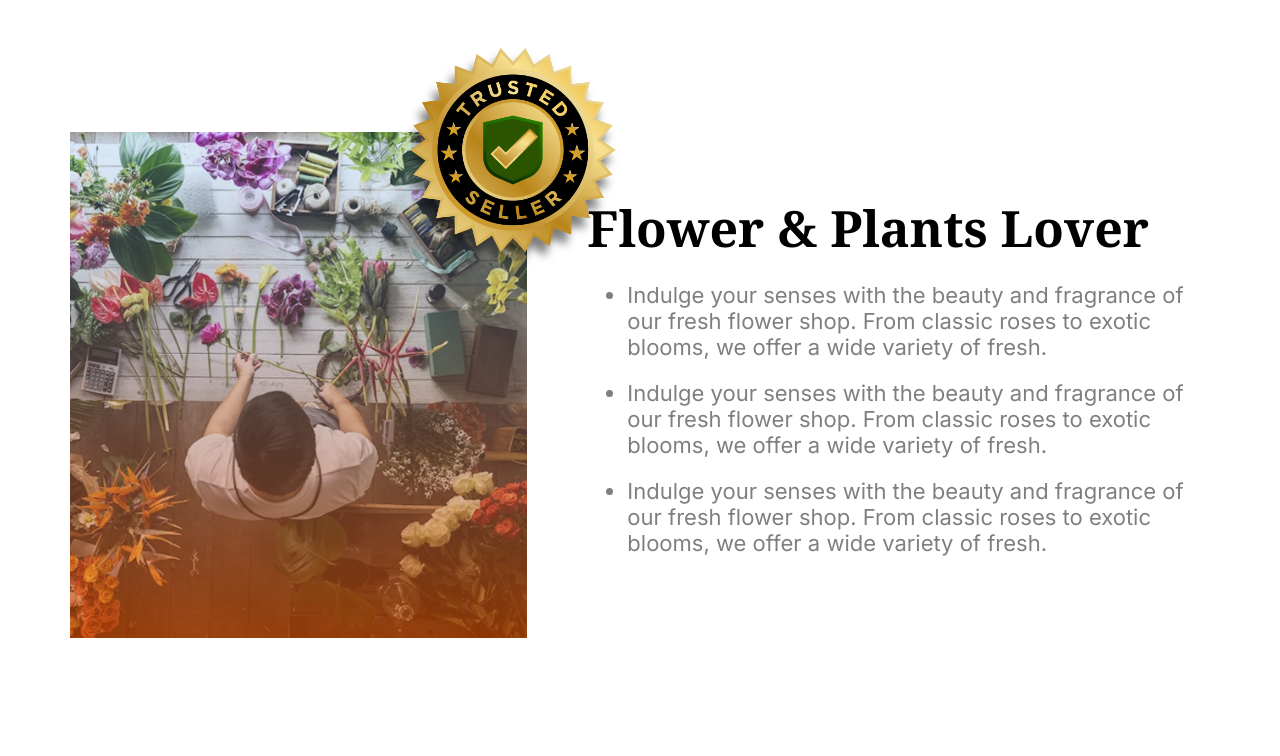
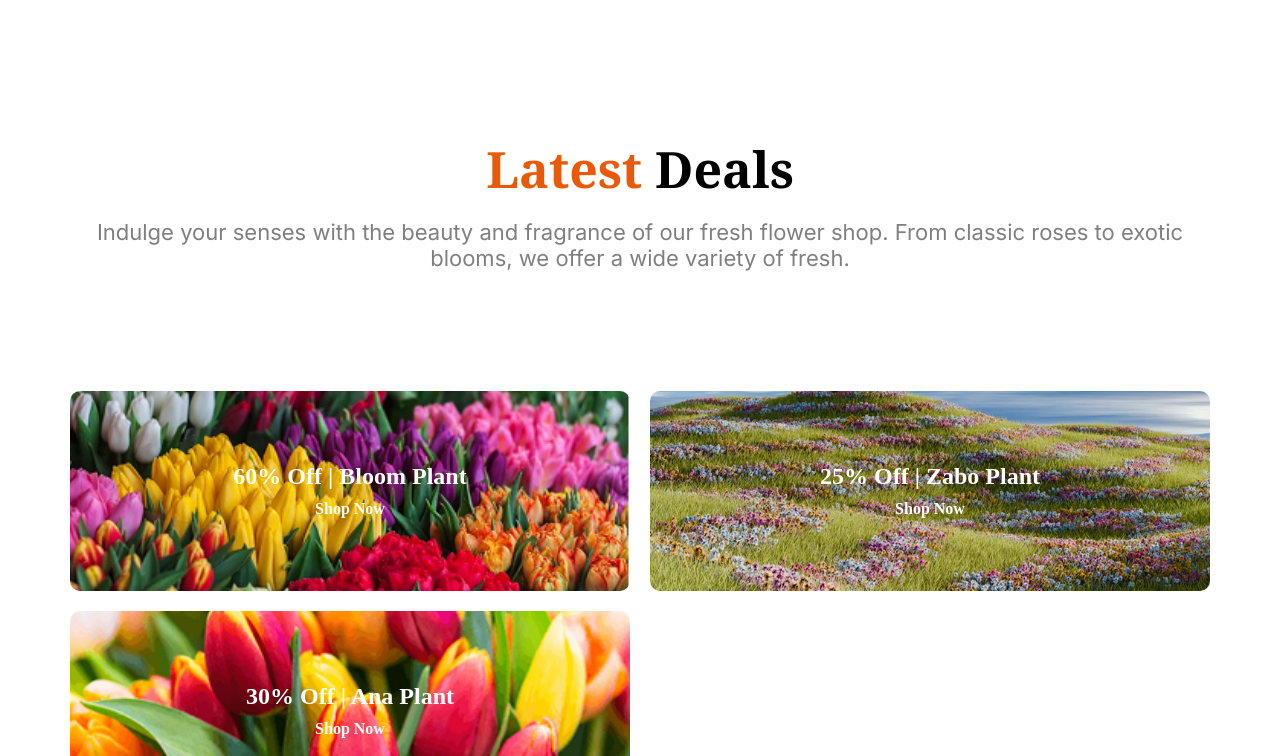
Before and after one commit to emrulislam/batch-12-assignment-02, a plain HTML site: page index.html in a window 1280 px wide. Shown: the part 2044-2800 px from the top of the page. Drawn offline with Linux system fonts and the light colour scheme.

Commit message:
initiated latest post section

```diff
--- a/Styles/style.css
+++ b/Styles/style.css
@@ -154,7 +154,7 @@ nav {
   top: -125px;
   left: 300px;
   border-radius: 50%;
-  filter: drop-shadow(-4px 10px 4px rgba(0, 0, 0,0.5));
+  filter: drop-shadow(-4px 10px 4px rgba(0, 0, 0, 0.5));
 }
 .plant-lover-left img {
   width: 100%;
@@ -177,6 +177,55 @@ nav {
   color: rgba(0, 0, 0, 0.5);
   margin-bottom: 20px;
   margin-left: 20px;
+}
+/* Latest Deal Section */
+.latest-deal-header-title {
+  font-weight: bold;
+  font-size: 3.125rem;
+  margin-bottom: 16px;
+}
+.latest-deal-header-description {
+  font-weight: 400;
+  font-size: 1.375rem;
+  color: rgba(0, 0, 0, 0.5);
+  margin-bottom: 120px;
+}
+.grid-container {
+  display: grid;
+  grid-template-columns: repeat(2, 1fr);
+  gap: 20px;
+  max-width: 1140px;
+}
+.card {
+  background-size: cover;
+  background-position: center;
+  border-radius: 10px;
+  padding: 20px;
+  color: white;
+  text-align: center;
+  height: 200px;
+  display: flex;
+  flex-direction: column;
+  justify-content: center;
+}
+.card a {
+  color: white;
+  text-decoration: none;
+  font-weight: bold;
+  margin-top: 10px;
+}
+.bloom {
+  background-image: url("../assets/deal-bloom.png");
+  grid-row: 1;
+}
+.ana {
+  background-image: url("../assets/deal-ana.png");
+  grid-row: 2;
+}
+.zabo {
+  background-image: url("../assets/deal-zabo.png");
+  grid-column: 2;
+  grid-row: 1 / span 2;
 }
 /* Responsivenes */
 @media screen and (max-width: 576px) {
--- a/index.html
+++ b/index.html
@@ -204,22 +204,70 @@
       <!-- Plants Lover Section Start -->
       <section class="plant-lover container">
         <div class="plant-lover-left">
-                <img src="./assets/flower-store.png" alt="Flower Store image">
+          <img src="./assets/flower-store.png" alt="Flower Store image" />
           <div class="trust-badge">
-                    <img src="./assets/trusted-badge.png" alt="trust badge">
+            <img src="./assets/trusted-badge.png" alt="trust badge" />
           </div>
         </div>
         <div class="plant-lover-right">
-                <h3 class="plant-lover-right-title noto-serif-font">Flower & Plants Lover</h3>
-                <ul class="plant-lover-right-points inter-font ">
-                    <li class="plant-lover-right-point">Indulge your senses with the beauty and fragrance of our fresh flower shop. From classic roses to exotic blooms, we offer a wide variety of fresh.</li>
-                    <li class="plant-lover-right-point">Indulge your senses with the beauty and fragrance of our fresh flower shop. From classic roses to exotic blooms, we offer a wide variety of fresh.</li>
-                    <li class="plant-lover-right-point">Indulge your senses with the beauty and fragrance of our fresh flower shop. From classic roses to exotic blooms, we offer a wide variety of fresh.</li>
+          <h3 class="plant-lover-right-title noto-serif-font">
+            Flower & Plants Lover
+          </h3>
+          <ul class="plant-lover-right-points inter-font">
+            <li class="plant-lover-right-point">
+              Indulge your senses with the beauty and fragrance of our fresh
+              flower shop. From classic roses to exotic blooms, we offer a wide
+              variety of fresh.
+            </li>
+            <li class="plant-lover-right-point">
+              Indulge your senses with the beauty and fragrance of our fresh
+              flower shop. From classic roses to exotic blooms, we offer a wide
+              variety of fresh.
+            </li>
+            <li class="plant-lover-right-point">
+              Indulge your senses with the beauty and fragrance of our fresh
+              flower shop. From classic roses to exotic blooms, we offer a wide
+              variety of fresh.
+            </li>
           </ul>
         </div>
       </section>
       <!-- Plants Lover Section End -->
+      <!-- Latest Deal Section Start -->
+      <section class="latest-deal container">
+        <div class="latest-deal-header txt-cntr">
+          <h3 class="latest-deal-header-title noto-serif-font">
+            <span class="cta">Latest</span> Deals
+          </h3>
+          <p class="latest-deal-header-description inter-font">
+            Indulge your senses with the beauty and fragrance of our fresh
+            flower shop. From classic roses to exotic blooms, we offer a wide
+            variety of fresh.
+          </p>
+        </div>
+        <div class="grid-container">
+          <div class="card bloom">
+            <h2>60% Off | Bloom Plant</h2>
+            <a href="#">Shop Now</a>
+          </div>
+          <div class="card ana">
+            <h2>30% Off | Ana Plant</h2>
+            <a href="#">Shop Now</a>
+          </div>
+          <div class="card zabo">
+            <h2>25% Off | Zabo Plant</h2>
+            <a href="#">Shop Now</a>
+          </div>
+        </div>
+      </section>
+      <!-- Latest Deal Section End -->
+      <!-- Join Section Start -->
+      <section class="join"></section>
+      <!-- Join Section End -->
     </main>
-    <footer></footer>
+    <footer>
+      <!-- Footer section Start -->
+      <!-- Footer Section End -->
+    </footer>
   </body>
 </html>
```
Lines whose indentation alone changed are shown as unchanged.
